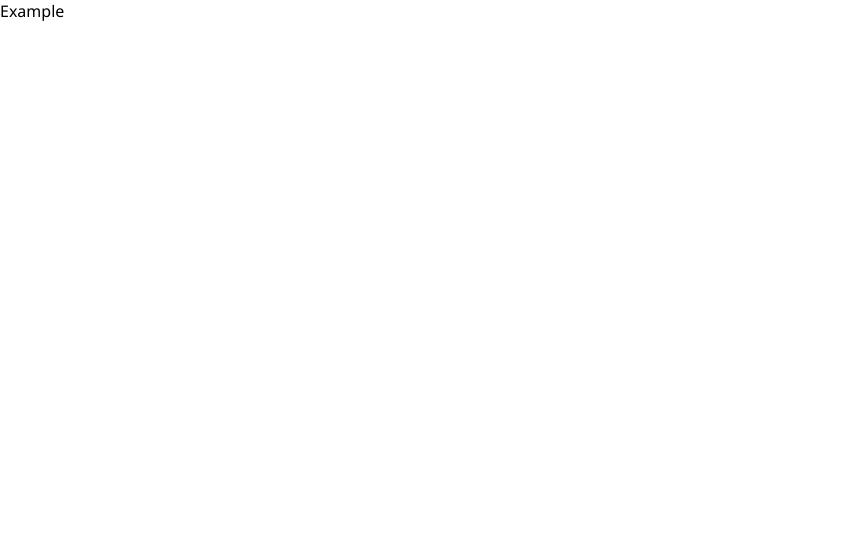
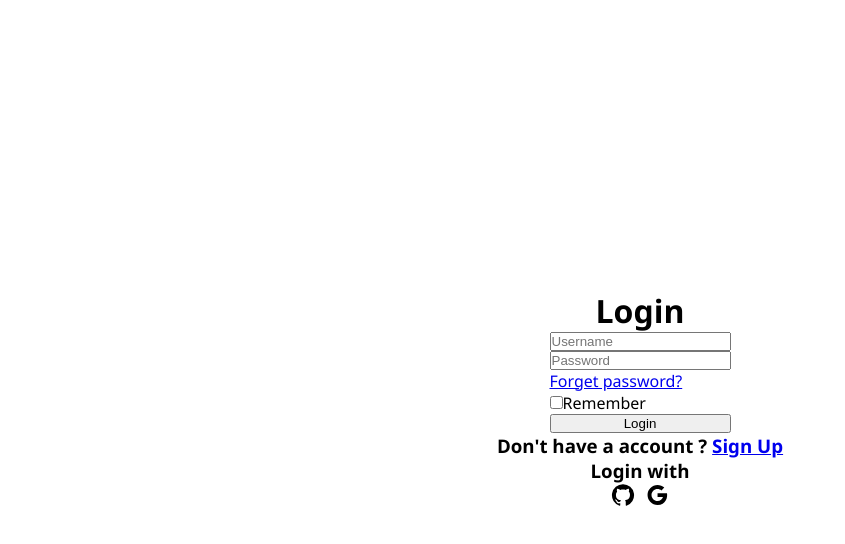
Before and after one commit to haola1210/a-phu-chat-app, a React (Vite) app in the folder client/: page / in a window 1280 px wide. Shown: the top 544 px of the page, without its empty margins (0-845 px from the left). Built offline with nearby package versions, Linux system fonts and the light colour scheme.

Commit message:
Creat Login Component

```diff
--- a/client/src/App.css
+++ b/client/src/App.css
@@ -0,0 +1,4 @@
+.App {
+    height: 100vh;
+    width: 100%;
+}
--- a/client/src/App.jsx
+++ b/client/src/App.jsx
@@ -2,16 +2,15 @@ import './App.css'
 
 // NOTICE:
 // EXAMPLE IMPORT
-import Example from '@components/Example'
+import Login from '@pages/Login'
 //
 
 
 function App() {
 
-
   return (
     <div className="App">
-      <Example />
+      <Login />
     </div>
   )
 }
--- /dev/null
+++ b/client/src/components/LoginForm/LoginForm.css
@@ -0,0 +1,32 @@
+.loginForm {
+    height: 100%;
+
+    display: flex;
+    flex-direction: column;
+    justify-content: center;
+    align-items: center;
+
+}
+
+.form {
+    padding: 0;
+    margin: 0;
+
+    display: flex;
+    flex-direction: column;
+    justify-content: left;
+
+}
+
+.social {
+    display: flex;
+}
+
+.google  {
+    margin-right: 5px;
+}
+
+
+.github  {
+    margin-left: 5px;
+}
--- /dev/null
+++ b/client/src/components/LoginForm/LoginForm.jsx
@@ -0,0 +1,41 @@
+import React from 'react'
+import "./LoginForm.css"
+import GoogleIcon from '@mui/icons-material/Google'
+import GitHubIcon from '@mui/icons-material/GitHub'
+
+function LoginForm() {
+  return (
+    <div className="loginForm">
+        <h1> Login</h1>
+        <form className='form'>
+            <input type="text" placeholder='Username' />
+            <input type="password" placeholder='Password' />
+            <a href='#'>Forget password?</a>
+            <label>
+                <input type="checkbox" />
+                Remember
+            </label>
+            <button type='submit'>Login</button>
+
+
+        </form>
+        <h3>
+                Don't have a account ? <a href='#'>Sign Up</a>
+        </h3>
+        <h3>Login with</h3>
+        <div className='social'>
+            <div className="google">
+                <GitHubIcon />
+            </div>
+            <div className="github">
+                <GoogleIcon />
+            </div>
+
+
+        </div>
+
+    </div>
+  )
+}
+
+export default LoginForm
--- /dev/null
+++ b/client/src/pages/Login/Login.jsx
@@ -0,0 +1,10 @@
+import LoginForm from '@components/LoginForm/LoginForm'
+import React from 'react'
+
+function Login() {
+  return (
+    <LoginForm />
+  )
+}
+
+export default Login
--- /dev/null
+++ b/client/src/pages/Login/index.js
@@ -0,0 +1,3 @@
+import Login from "./Login";
+
+export default Login
```
Also changed, not shown: 1 other file (tests, documents, lock files or other folders).
